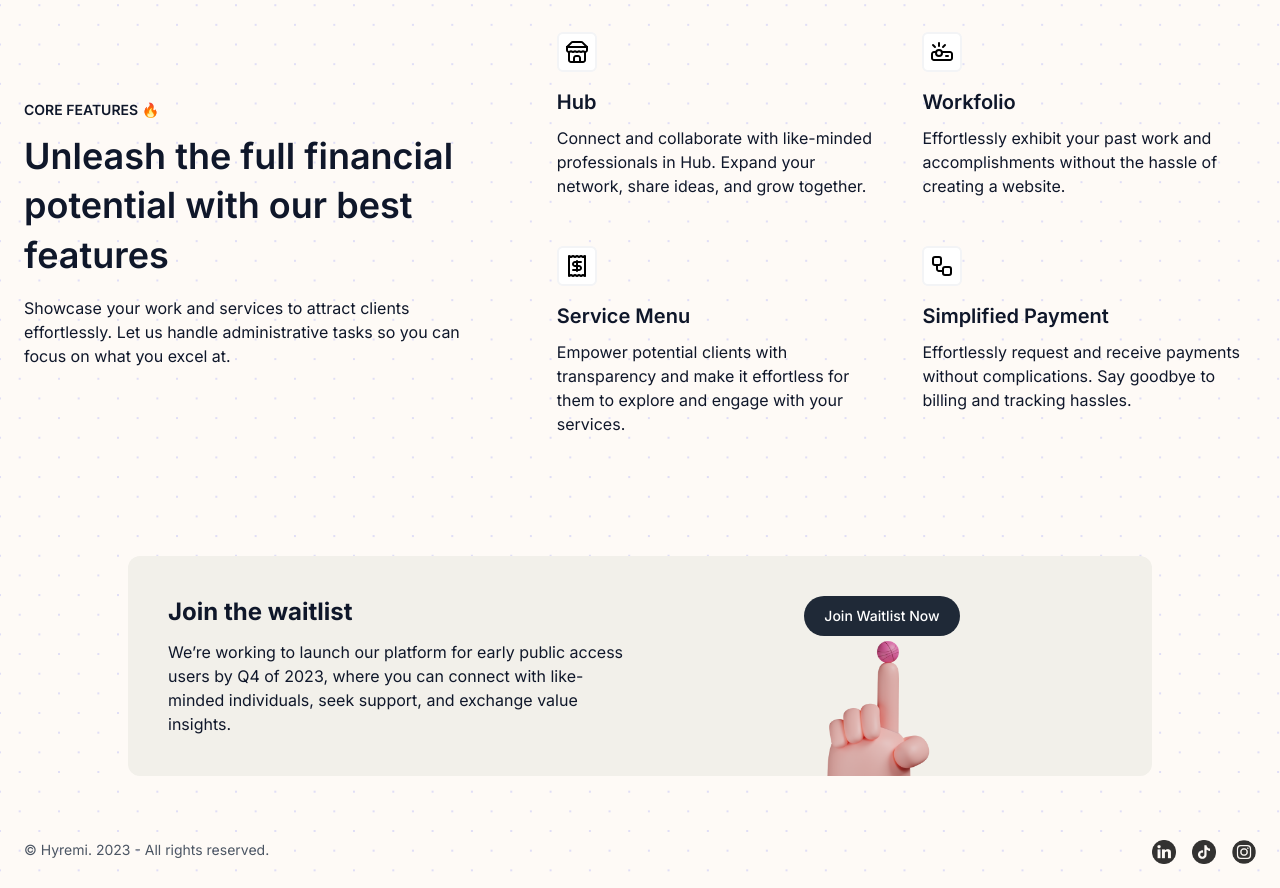
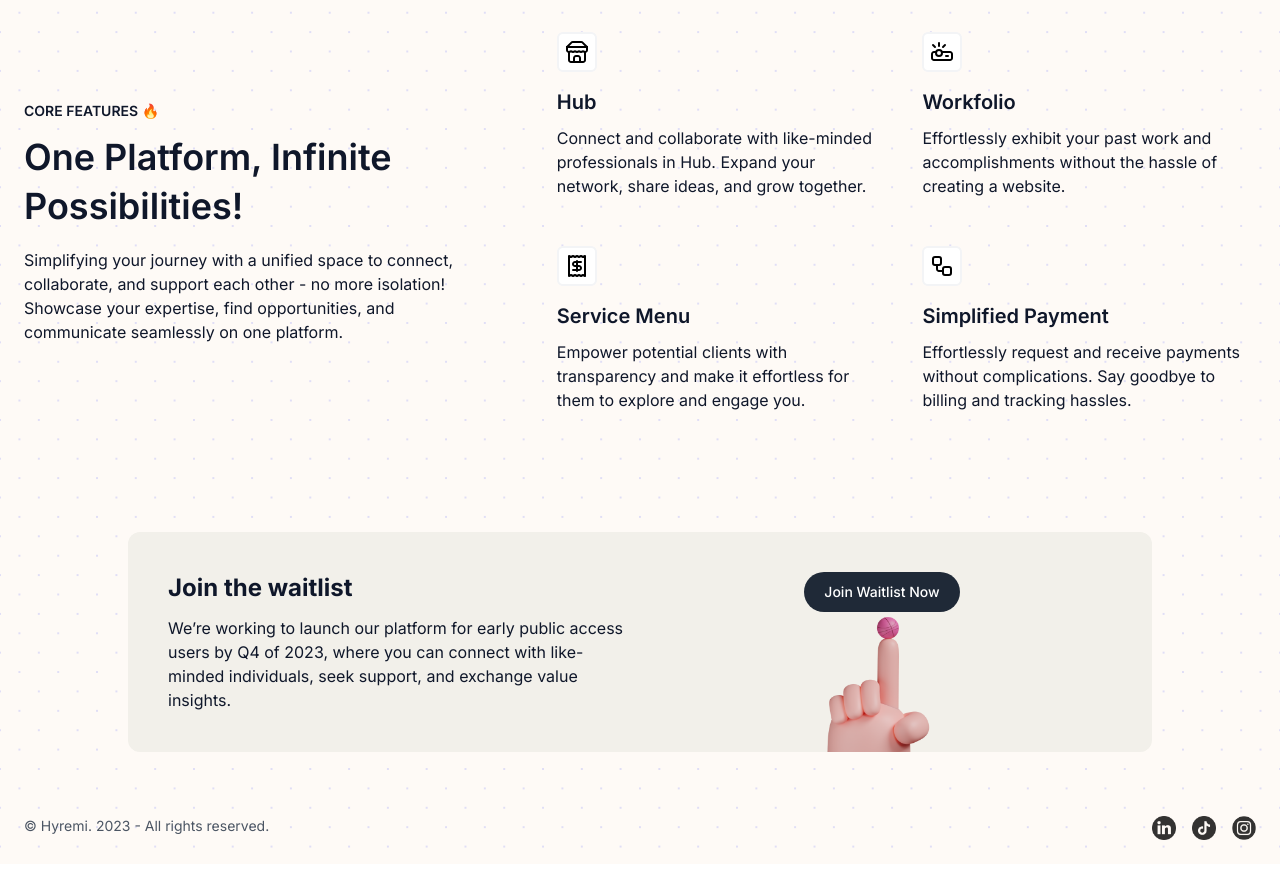
Before and after one commit to aaronlimck/hyremi_landing, a Next.js app: page / in a window 1280 px wide. Shown: the part 860-1748 px from the top of the page. After the commit the page ends 1724 px from the top, so only its background shows below. Built offline with nearby package versions, Linux system fonts and the light colour scheme.

Commit message:
update benefit copywriting

```diff
--- a/components/Benefits.js
+++ b/components/Benefits.js
@@ -9,11 +9,12 @@ const Benefits = () => {
       <div className="w-full lg:w-2/5 p-0 sm:p-4 lg:p-0">
         <p className="uppercase font-semibold text-sm mb-3">Core Features 🔥</p>
         <h1 className="text-4xl font-semibold leading-snug mb-4">
-          Unleash the full financial potential with our best features
+          One Platform, Infinite Possibilities!
         </h1>
-        <p>
-          Showcase your work and services to attract clients effortlessly. Let
-          us handle administrative tasks so you can focus on what you excel at.
+        <p className="max-w-[460px]">
+          Simplifying your journey with a unified space to connect, collaborate,
+          and support each other - no more isolation! Showcase your expertise,
+          find opportunities, and communicate seamlessly on one platform.
         </p>
       </div>
       <div className="w-full lg:w-3/5">
@@ -31,7 +32,7 @@ const Benefits = () => {
           <BenefitsCard
             icon={<ServiceMenu />}
             heading="Service Menu"
-            description="Empower potential clients with transparency and make it effortless for them to explore and engage with your services."
+            description="Empower potential clients with transparency and make it effortless for them to explore and engage you."
           />
           <BenefitsCard
             icon={<Payment />}
```
